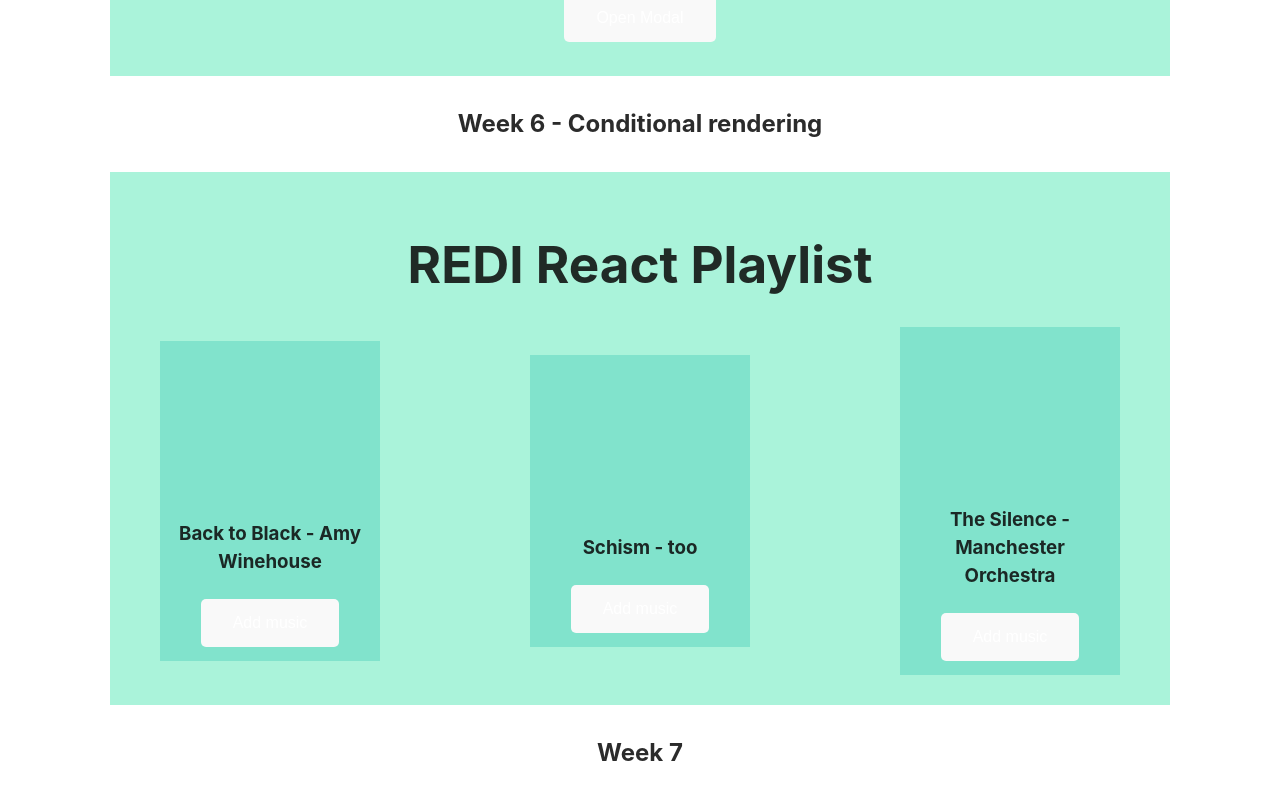
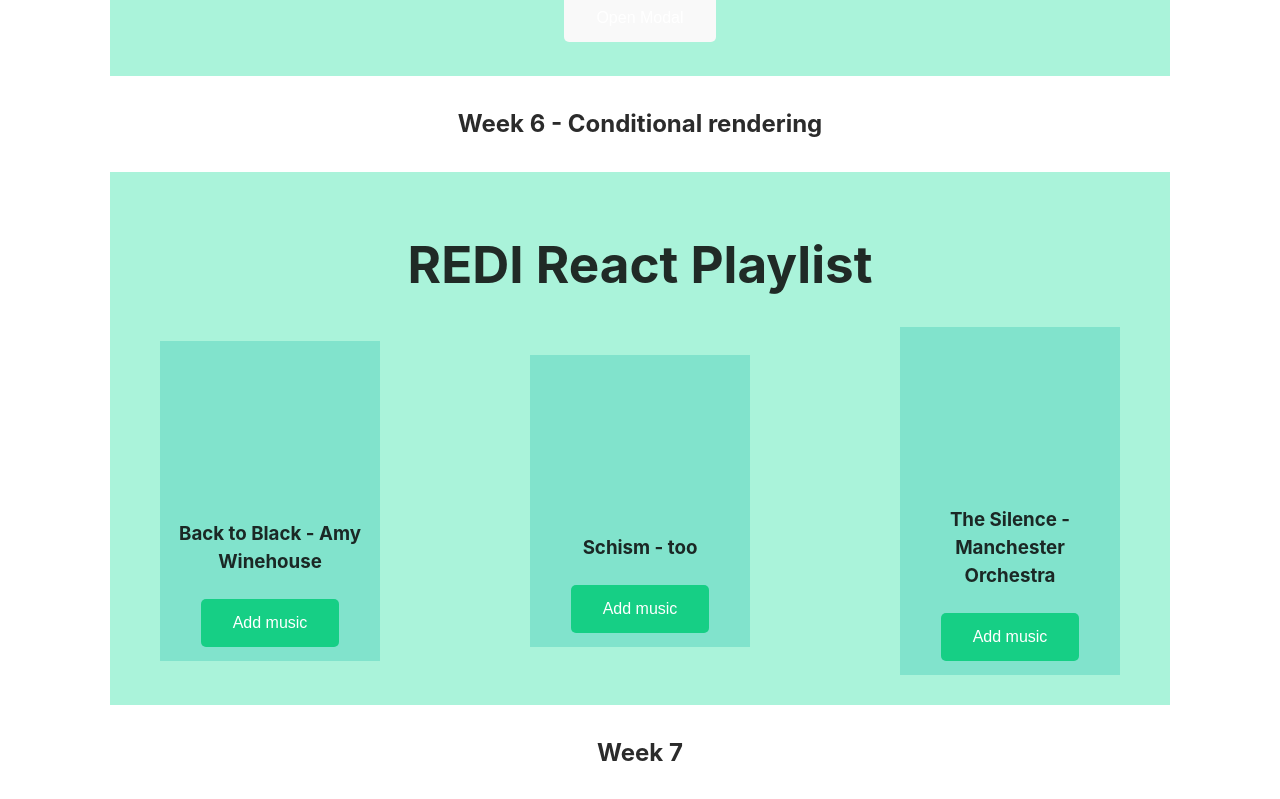
Before and after one commit to priscilauchoa/Redi-react-course, a React (Vite) app in the folder homework/: page / in a window 1280 px wide. Shown: the part 2263-3062 px from the top of the page. Built offline with nearby package versions, Linux system fonts and the light colour scheme.

Commit message:
add css module to button

```diff
--- /dev/null
+++ b/homework/src/components/Button/ButtonModule.jsx
@@ -0,0 +1,18 @@
+/**
+ * INSTRUCTIONS:
+ *
+ * 1. Extract the <button> element into its own component called `Button`.
+ * 2. Move the `Button` component into a new file called `Button.jsx` in a new folder called `Button`.
+ * 3. Import the `Button` component into this file.
+ * 4. Get the styles from the button in the `RestaurantView.css` file and move them to
+ * the `Button.module.css` file, inside the same folder as the `Button.jsx` file.
+ * 5. implement the css module in the `Button` component.
+ */
+
+import styles from './ButtonModule.module.css'
+
+function ButtonModule({ onClick, children, isSelected }) {
+    return (<button className={isSelected ? `${styles.button} selected` : styles.button} onClick={onClick}>{children}</button>);
+  }
+
+export default ButtonModule;
--- /dev/null
+++ b/homework/src/components/Button/ButtonModule.module.css
@@ -0,0 +1,7 @@
+.button {
+    background-color: #16cf85;
+
+    &.selected {
+      background-color: #e69191;
+    } /* Darker shade when hovering over button */
+  }
--- a/homework/src/components/PlayList/PlayList.jsx
+++ b/homework/src/components/PlayList/PlayList.jsx
@@ -5,6 +5,7 @@ import tool from "../../assets/tool.jpeg";
 import manchOrch from "../../assets/manchOrch.jpeg";
 import { useState } from "react";
 import YoutubePlayer from "../YouTubePlayer";
+import ButtonModule from "../Button/ButtonModule";
 
 const PlayList = () => {
   const [playList, setPlayList] = useState([]);
@@ -68,7 +69,6 @@ const PlayList = () => {
 };
 
 const Item = ({
-  imageMusic,
   nameMusic,
   handleRemove,
   handleAdd,
@@ -83,7 +83,7 @@ const Item = ({
       <div>
         <h3>{nameMusic}</h3>
         {!isInPlaylist && (
-          <button onClick={() => handleAdd(nameMusic)}>Add music</button>
+          <ButtonModule isSelected={isInPlaylist} onClick={() => handleAdd(nameMusic)}>Add music</ButtonModule>
         )}
         {isInPlaylist && (
           <button className="bc-red" onClick={() => handleRemove(nameMusic)}>
```
